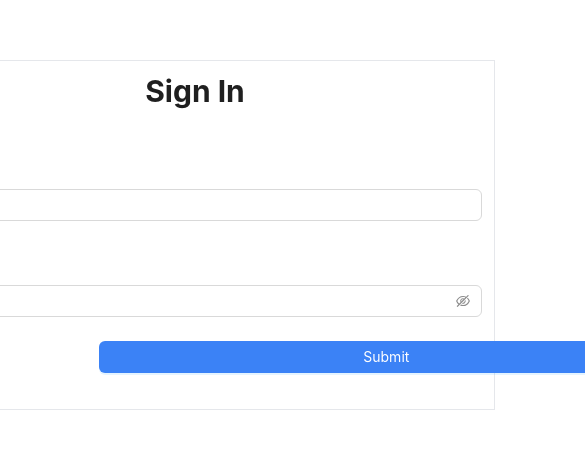
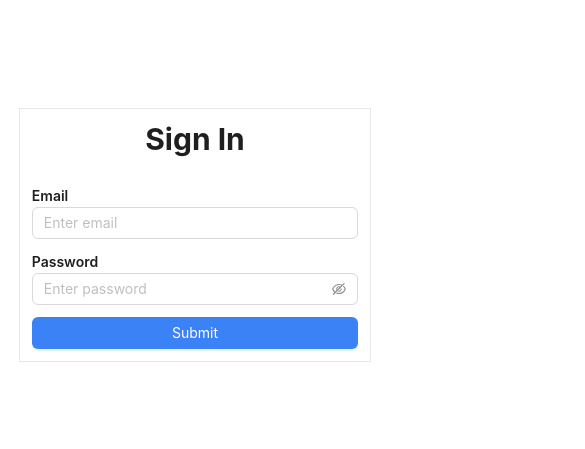
Before and after one commit to Abdulrehman-Jafer/Car_Selling_Frontend, a React (Vite) app: page /login in a window 390 px wide. Shown: the part 187-636 px from the top of the page, 585 px wide, since content can reach past the window. Built offline with nearby package versions, Linux system fonts and the light colour scheme; a web font is replaced by a local one.

Commit message:
login screen responsiveness

```diff
--- a/src/components/labeledInput.tsx
+++ b/src/components/labeledInput.tsx
@@ -4,12 +4,14 @@ export default function LabeledInput({
   type = "text",
   value,
   onChange,
+  placeholder
 }: {
   label: string;
   inputName: string;
   value: string;
   type: string;
   pattern?: string;
+  placeholder: string;
   onChange: (e: any) => void;
 }) {
   return (
@@ -21,8 +23,9 @@ export default function LabeledInput({
         type={type}
         name={inputName}
         id={inputName}
+        placeholder={placeholder}
         value={value}
-        className="border-2 text-2xl ms-2 w-full"
+        className="border-2 text-2xl ms-2 w-full indent-2"
         onChange={(e) => onChange(e)}
         required
       />
--- a/src/components/loginForm.tsx
+++ b/src/components/loginForm.tsx
@@ -62,53 +62,53 @@ export default function LoginForm() {
   return (
     <Form
       name="basic"
-      labelCol={{ span: 8 }}
-      wrapperCol={{ span: 16 }}
       style={{ maxWidth: 600 }}
       initialValues={{ remember: true }}
       onFinish={onSubmit}
       onFinishFailed={onFinishFailed}
       autoComplete="off"
-      className="min-w-[600px] border p-3"
+      className="md:min-w-[600px] min-w-[300px] border p-3 flex flex-col gap-3"
     >
-      <h1 className="text-3xl font-bold text-center mb-10">Sign In</h1>
-      <Form.Item<FieldType>
-        label="Email"
+      <h1 className="text-3xl font-bold text-center mb-4">Sign In</h1>
+      <div>
+
+      <label
+        htmlFor="email"
         className="font-semibold"
-        rules={[{ required: true, message: "Please input your username!" }]}
       >
+        Email
+      </label>
         <Input
           type="email"
+          placeholder="Enter email"
           name="email"
           value={loginInfo.email}
           onChange={onChangeHandler}
-        />
-      </Form.Item>
-
-      <Form.Item<FieldType>
-        label="Password"
-        name="password"
+          />
+          </div>
+<div>
+      <label
+        htmlFor="password"
         className="font-semibold"
-        rules={[{ required: true, message: "Please input your password!" }]}
       >
+        Password
+      </label>
         <Input.Password
           type="password"
+          placeholder="Enter password"
           name="password"
           value={loginInfo.password}
           onChange={onChangeHandler}
         />
-      </Form.Item>
-
-      <Form.Item wrapperCol={{ offset: 8, span: 16 }}>
+          </div>
         <Button
           loading={isLoading}
           type="primary"
           htmlType="submit"
-          className="bg-blue-500 w-full"
+          className="bg-blue-500 w-full text-center"
         >
           Submit
         </Button>
-      </Form.Item>
     </Form>
   );
 }
--- a/src/screens/postCar.tsx
+++ b/src/screens/postCar.tsx
@@ -117,6 +117,7 @@ export default function PostCar() {
           onChange={onChangeHandler}
           type="text"
           inputName="model"
+          placeholder="Enter model"
           label="Model"
         />
         <LabeledInput
@@ -124,6 +125,7 @@ export default function PostCar() {
           onChange={onChangeHandler}
           type="number"
           inputName="price"
+          placeholder="Enter price"
           label="Price"
         />
         <LabeledInput
@@ -131,6 +133,7 @@ export default function PostCar() {
           onChange={onChangeHandler}
           type="tel"
           inputName="phone"
+          placeholder="Enter phone"
           label="Phone"
         />
         <div className="flex items-center gap-2">
@@ -192,7 +195,6 @@ export default function PostCar() {
             </option>
           </select>
         </div>
-
         <div className="flex gap-2">
           {files.map((image, fileIndex) => {
             console.log(image);
@@ -210,8 +212,8 @@ export default function PostCar() {
         <button
           className={`${
             isLoading
-              ? "cursor-default  bg-slate-300"
-              : "cursor-pointer  bg-slate-500"
+              ? "cursor-default  bg-blue-300"
+              : "cursor-pointer  bg-blue-500  hover:bg-blue-600"
           } p-2 font-semibold text-white rounded`}
           onClick={handleSubmit}
           disabled={isLoading}
```
